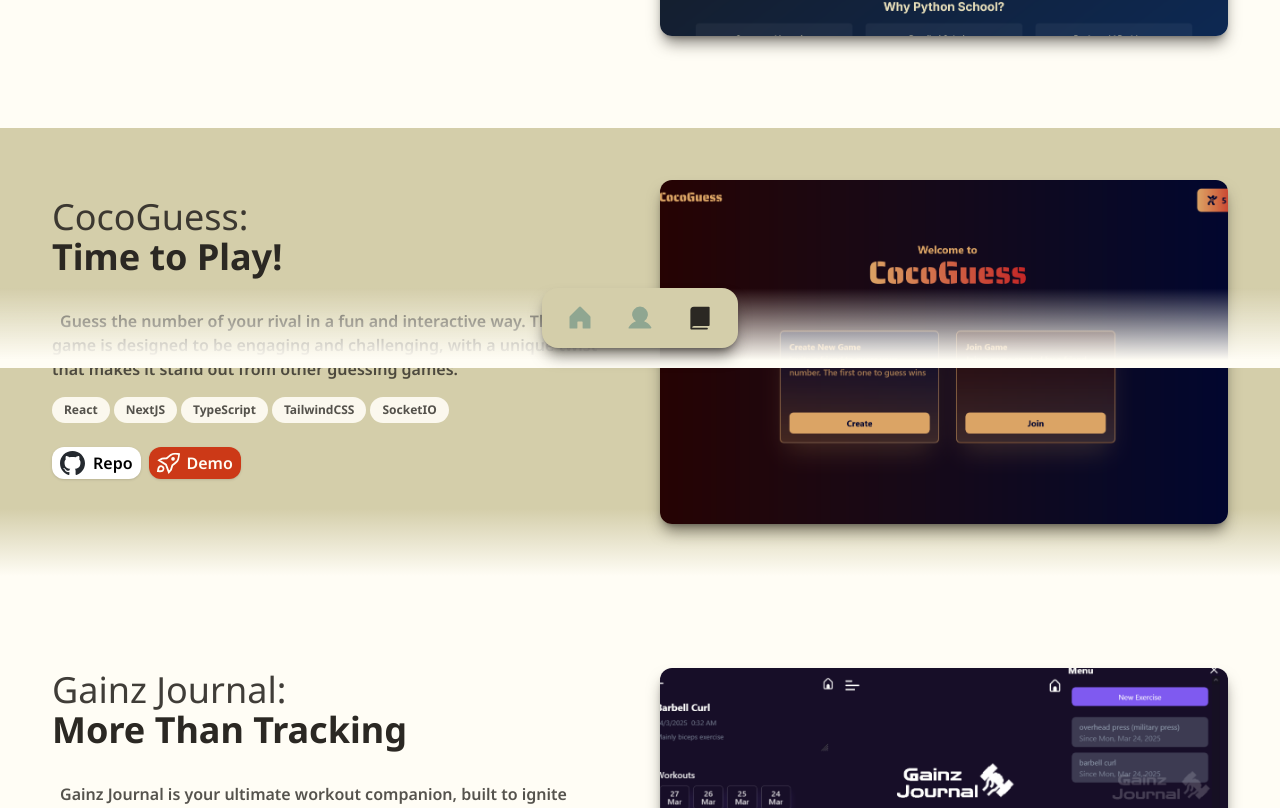
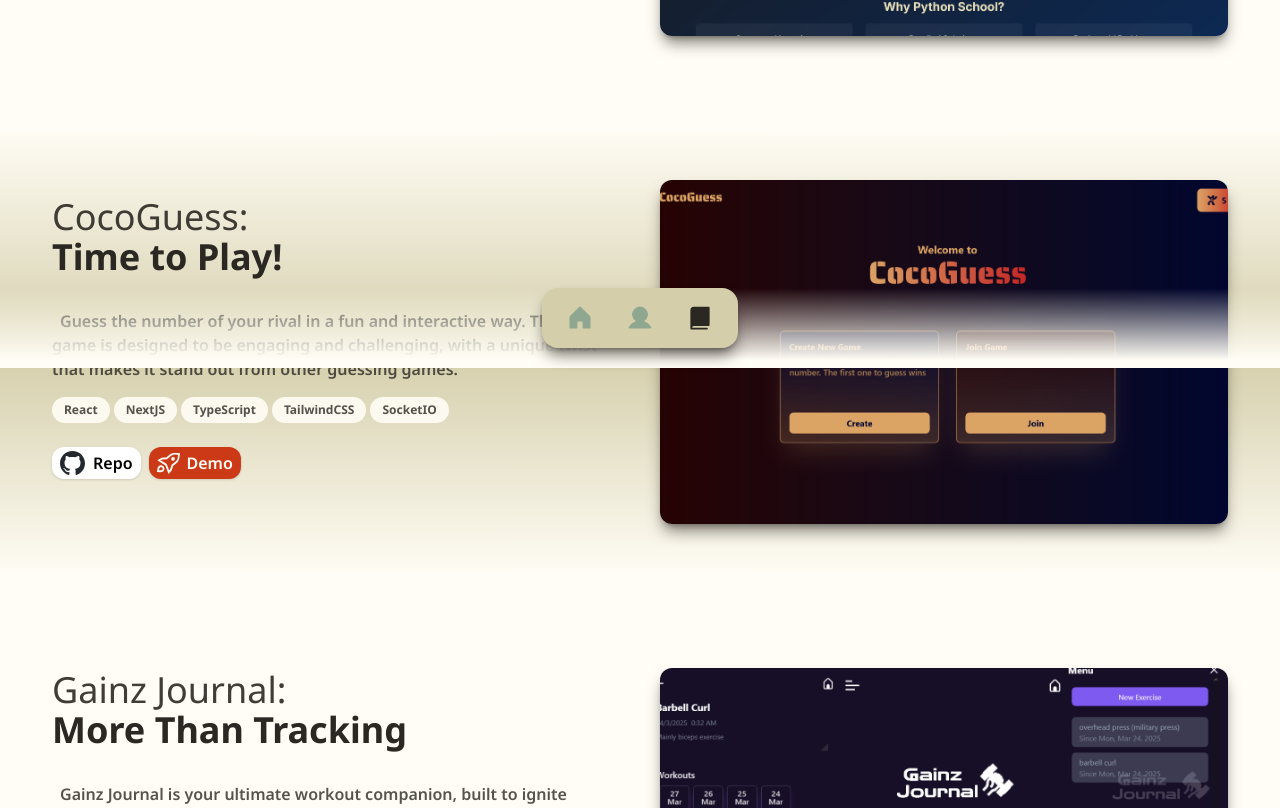
Before and after one commit to fantasyfuerte/portfolio, a Next.js app: page /projects in a window 1280 px wide. Shown: the part 432-1240 px from the top of the page. Built offline with nearby package versions, Linux system fonts and the light colour scheme.

Commit message:
Update background gradient styling in ProjectItem component

```diff
--- a/src/components/project-item.tsx
+++ b/src/components/project-item.tsx
@@ -26,7 +26,8 @@
   return (
     <article
       className={`flex max-h-max flex-wrap items-center my-10 py-8 px-2 md:px-8 ${
-        bg && "bg-gradient-to-b from-middleColor to-basicBackground from-85%"
+        bg &&
+        "bg-gradient-to-b from-basicBackground via-middleColor to-basicBackground from-0% via-50% to-100%"
       }`}
     >
       <div className="basis-7/12 md:basis-6/12 flex-grow px-2 md:pl-5 md:pr-10 mb-7 ">
```
